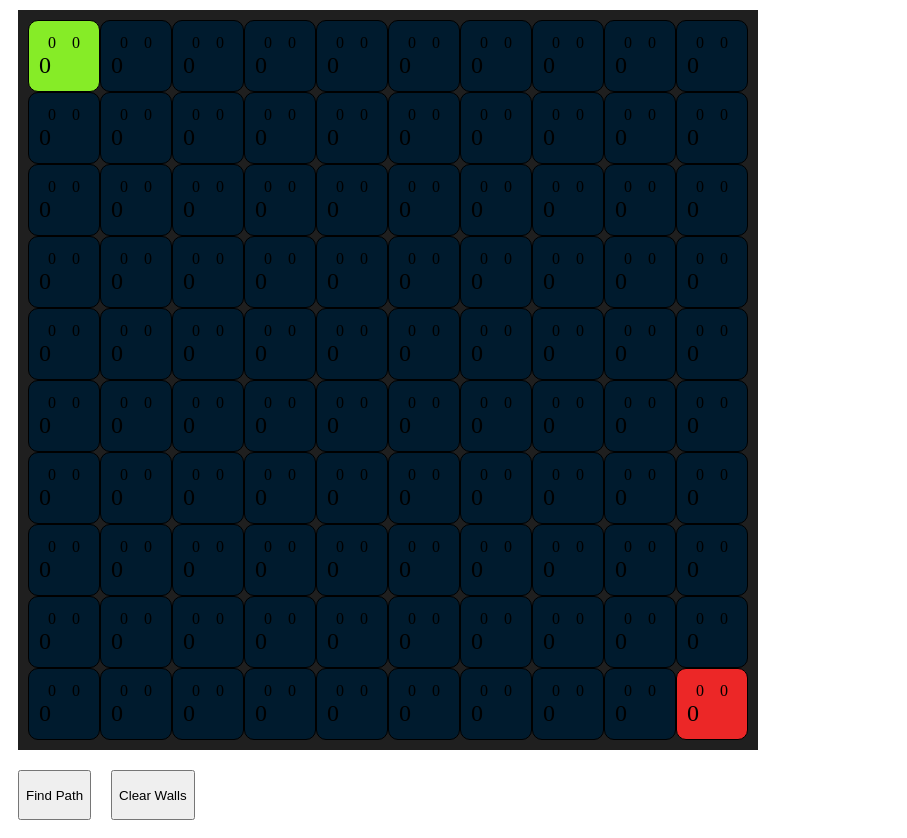
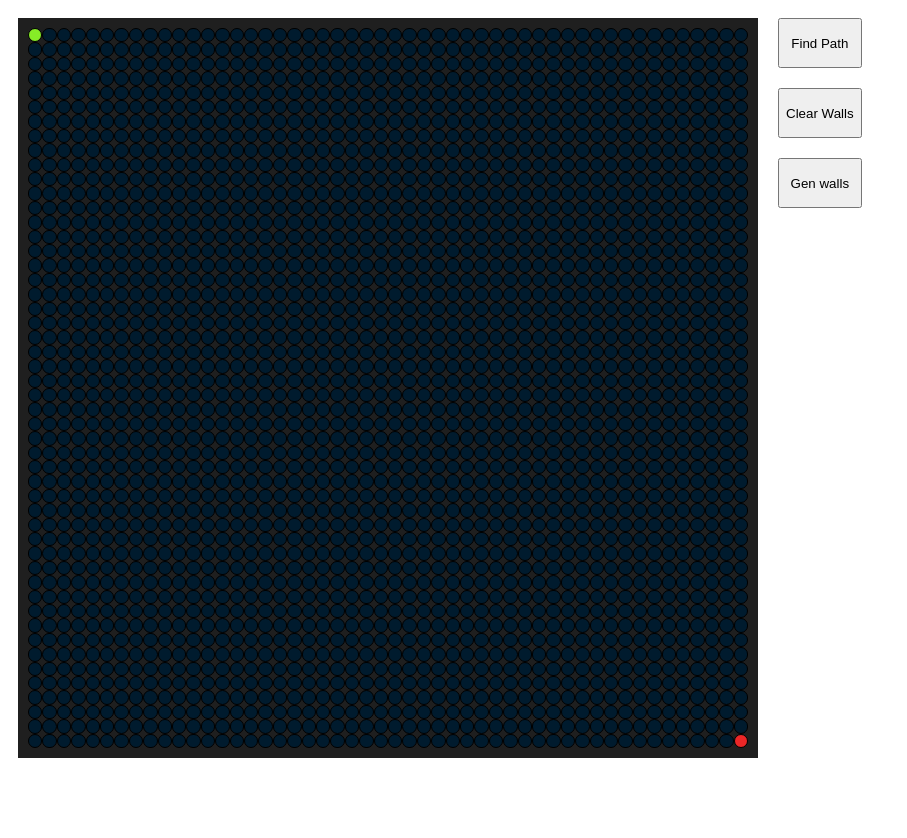
Before and after one commit to ConallxD/mazePathfinder, a Next.js app: page / in a window 1280 px wide. Shown: the whole page, without its empty margins (0-907 px from the left). After the commit the page ends 800 px from the top, so only its background shows below. Built offline with nearby package versions, Linux system fonts and the light colour scheme.

Commit message:
fixed bugs in astar & added wall generation

```diff
--- a/components/Grid.js
+++ b/components/Grid.js
@@ -35,6 +35,9 @@ export class Grid {
     let tempG = [...this.grid];
     for (let i = 0; i < tempG.length; i++) {
       tempG[i] = [...tempG[i]];
+      // for (let j = 0; j < tempG[i].length; j++) {
+      //   tempG[i][j] = { ...tempG[i][j] };
+      // }
     }
     return tempG;
   }
--- a/components/GridSetup.jsx
+++ b/components/GridSetup.jsx
@@ -3,7 +3,7 @@ import { Component } from "react";
 import { Grid } from "../components/Grid.js";
 import { Pathfinder } from "../components/Pathfinder";
 
-let cols = 10;
+let cols = 50;
 let rows = cols;
 
 let handleNodeStyle = (item, grid) => {
@@ -34,16 +34,46 @@ class GridSetup extends Component {
 
   setGrid() {
     this.colorGrid();
-    let tempG = [...this.state.grid];
-    for (let i = 0; i < tempG.length; i++) {
-      tempG[i] = [...tempG[i]];
-    }
-    this.setState({ grid: tempG });
+
+    this.setState({ grid: this.gridObj.copyGrid() });
   }
 
+  getRandomNumber = (min, max) => {
+    return Math.floor(Math.random() * (max - min + 1)) + min;
+  };
+
+  genWalls = () => {
+    this.clearWalls();
+    let grid = this.gridObj.copyGrid();
+    for (let i = 0; i < this.gridObj.cols; i += 1) {
+      for (let j = 0; j < this.gridObj.rows; j += 1) {
+        grid[i][j].wall = true;
+      }
+    }
+
+    for (let i = 0; i < this.gridObj.cols; i += 2) {
+      for (let j = 0; j < this.gridObj.rows; j += 2) {
+        // if (Math.random() < 0.9) {
+        grid[i][j].wall = false;
+        // grid[i][j] = { ...grid[i][j], wall: true };
+        // }
+      }
+    }
+
+    for (let i = 0; i < this.gridObj.cols; i += 1) {
+      for (let j = 0; j < this.gridObj.rows; j += 1) {
+        if (grid[i][j].wall && Math.random() < 0.3) grid[i][j].wall = false;
+      }
+    }
+    this.gridObj.start.wall = false;
+    this.gridObj.end.wall = false;
+    this.setGrid();
+  };
+
   startPathFind = () => {
+    this.path?.stop();
     this.resetPath();
-    let path = new Pathfinder(this.gridObj, (state) => this.setGrid(state));
+    this.path = new Pathfinder(this.gridObj, (state) => this.setGrid(state));
   };
 
   colorGrid = () => {
@@ -61,7 +91,7 @@ class GridSetup extends Component {
     //   this.gridObj.currentPath[i].color = "#D1495B";
 
     for (let i = 0; i < this.gridObj?.completePath.length; i++) {
-      this.gridObj.completePath[i].color = "#2238fa";
+      this.gridObj.completePath[i].color = "#2cffff";
     }
     for (let i = 0; i < this.gridObj.cols; i++) {
       for (let j = 0; j < this.gridObj.rows; j++) {
@@ -122,7 +152,7 @@ class GridSetup extends Component {
   render() {
     let { grid } = this.state;
     return (
-      <>
+      <container className={styles.gridContainer}>
         <div
           onMouseDown={this.mouseDownCell}
           onMouseUp={this.mouseUpCell}
@@ -143,33 +173,39 @@ class GridSetup extends Component {
                 key={"box" + indexX + indexY}
                 className={styles.square}
               >
-                <container className={styles.scores}>
+                {/* <container className={styles.scores}>
+                  {!item.wall && (
+                    <>
                       <div className={styles.topLineScores}>
                         <div className={styles.gScore}>
                           {Math.round(item.g * 100) / 100}
-                      {/* {Math.round(item.g * 10)} */}
                         </div>
                         <div className={styles.hScore}>
                           {Math.round(item.h * 100) / 100}
-                      {/* {Math.round(item.h * 10)} */}
                         </div>
                       </div>
                       <div className={styles.fScore}>
                         {Math.round(item.f * 100) / 100}
-                    {/* {Math.round(item.f * 10)} */}
                       </div>
-                </container>
+                    </>
+                  )}
+                </container> */}
               </div>
             ))
           )}
         </div>
+        <div className={styles.buttonContainer}>
           <button onClick={this.startPathFind} className={styles.button}>
             {this.gridObj.completePath.length ? "Reset" : "Find Path"}
           </button>
           <button onClick={this.clearWalls} className={styles.button}>
             Clear Walls
           </button>
-      </>
+          <button onClick={this.genWalls} className={styles.button}>
+            Gen walls
+          </button>
+        </div>
+      </container>
     );
   }
 }
--- a/components/Pathfinder.js
+++ b/components/Pathfinder.js
@@ -5,7 +5,7 @@ export class Pathfinder {
     this.setGrid = setGrid;
     this.intervalRef = setInterval(() => {
       if (!this.finished) this.updateGrid();
-    }, 500);
+    }, 0);
     this.i = 0;
     this.j = 0;
     this.gridObj.openSet.push(this.gridObj.start);
@@ -30,6 +30,11 @@ export class Pathfinder {
 
   updateGrid() {
     let current;
+
+    if (this.finished) {
+      clearInterval(this.intervalRef);
+    }
+
     if (this.gridObj.openSet.length > 0) {
       let winner = 0;
       for (let i = 0; i < this.gridObj.openSet.length; i++) {
@@ -46,8 +51,6 @@ export class Pathfinder {
           this.gridObj.completePath.push(temp.previous);
           temp = temp.previous;
         }
-        console.log("Done!");
-        console.log(this.gridObj);
         this.finished = true;
         clearInterval(this.intervalRef);
       }
@@ -64,7 +67,7 @@ export class Pathfinder {
           let tempG = current.g + this.heuristic(current, neighbor);
           let newPath = false;
           if (this.gridObj.openSet.includes(neighbor)) {
-            if (tempG > neighbor.g) {
+            if (tempG < neighbor.g) {
               neighbor.g = tempG;
               newPath = true;
             }
@@ -80,7 +83,8 @@ export class Pathfinder {
           }
         }
       }
-    } else {
+    } else if (this.finished) {
+      this.stop();
     }
 
     this.gridObj.currentPath = [];
@@ -92,4 +96,8 @@ export class Pathfinder {
 
     this.setGrid();
   }
+
+  stop() {
+    clearInterval(this.intervalRef);
+  }
 }
--- a/styles/css/Grid.module.css
+++ b/styles/css/Grid.module.css
@@ -1,3 +1,7 @@
+.gridContainer {
+  display: flex;
+}
+
 .grid {
   width: 90vh;
   height: 90vh;
@@ -9,6 +13,8 @@
 }
 
 .square {
+  margin-left: auto;
+  margin-right: auto;
   height: 100%;
   width: 100%;
   border: 1px solid black;
@@ -19,6 +25,11 @@
   transition: 0.3s all ease-in-out;
   user-select: none;
   box-sizing: border-box;
+}
+
+.buttonContainer {
+  display: flex;
+  flex-direction: column;
 }
 
 .button {
@@ -38,12 +49,13 @@
 }
 
 .gScore {
-  margin-right: 1em;
+  margin-right: 0.5em;
 }
 
 .fScore {
   font-size: 1.5em;
-  margin-left: 10px;
+  margin-right: 5px;
+  margin-left: 5px;
 }
 
 /*# sourceMappingURL=Grid.module.css.map */
--- a/styles/sass/Grid.module.scss
+++ b/styles/sass/Grid.module.scss
@@ -1,3 +1,7 @@
+.gridContainer {
+  display: flex;
+}
+
 .grid {
   width: 90vh;
   height: 90vh;
@@ -9,6 +13,8 @@
 }
 
 .square {
+  margin-left: auto;
+  margin-right: auto;
   height: 100%;
   width: 100%;
   border: 1px solid black;
@@ -21,6 +27,10 @@
   box-sizing: border-box;
 }
 
+.buttonContainer {
+  display: flex;
+  flex-direction: column;
+}
 .button {
   margin: 10px;
   height: 50px;
@@ -36,11 +46,12 @@
   display: flex;
 }
 .gScore {
-  margin-right: 1em;
+  margin-right: 0.5em;
 }
 .fScore {
   font-size: 1.5em;
-  margin-left: 10px;
+  margin-right: 5px;
+  margin-left: 5px;
 }
 
 /*# sourceMappingURL=Grid.module.css.map */
```
Also changed, not shown: 1 other file (tests, documents, lock files or other folders). Lines whose indentation alone changed are shown as unchanged.
